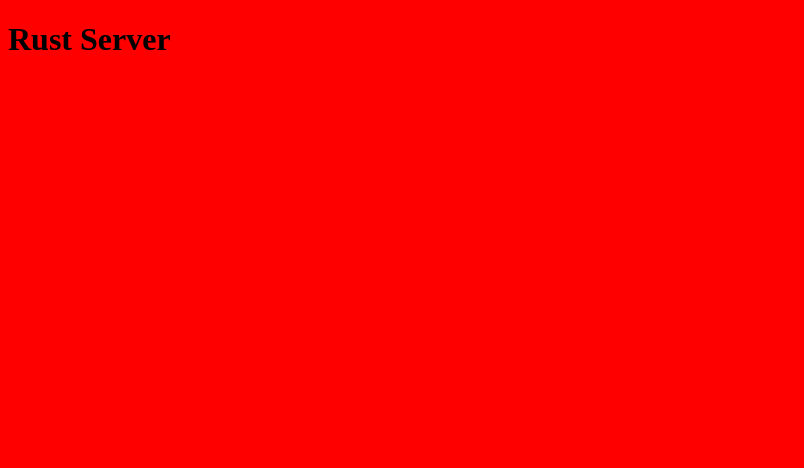
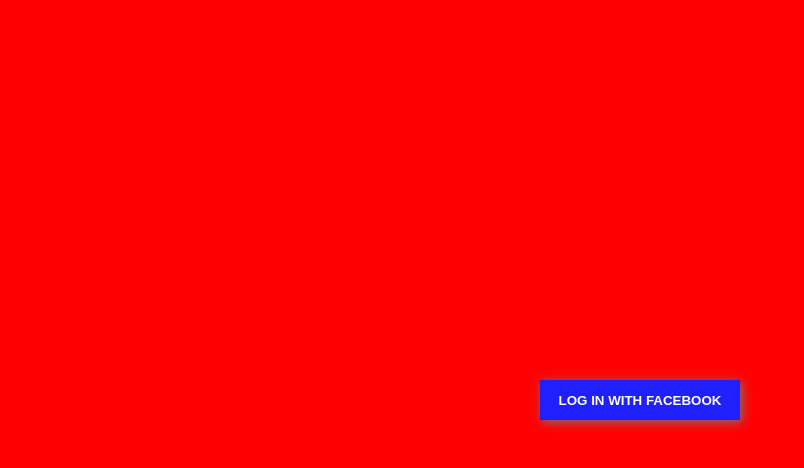
Before and after one commit to luizanac/http-server, a plain HTML site: page public/index.html in a window 1280 px wide. Shown: the whole page, without its empty margins (0-804 px from the left). Drawn offline with Linux system fonts and the light colour scheme.

Commit message:
fix/serving files

```diff
--- a/public/index.html
+++ b/public/index.html
@@ -9,8 +9,39 @@
     <title>RustServer</title>
 </head>
 
+<style>
+    body {
+        margin: 0;
+    }
+
+    #container {
+        display: flex;
+        justify-content: center;
+        align-items: center;
+        width: 100vw;
+        height: 100vh;
+        background-color: red;
+    }
+
+    #facebook-button {
+        background-color: rgb(32, 32, 255);
+        color: white;
+        font-weight: 800;
+        height: 40px;
+        width: 200px;
+        border: none;
+        box-shadow: 2px 2px 10px #777777;
+        cursor: pointer;
+    }
+
+    #facebook-button:hover {
+        background-color: rgb(67, 67, 255);
+    }
+</style>
+
 <body>
-    <h1>Rust Server</h1>
+    <div id="container">
+        <button id="facebook-button">LOG IN WITH FACEBOOK</button>
+    </div>
 </body>
-
 </html>
```
Also changed, not shown: 2 other files.
